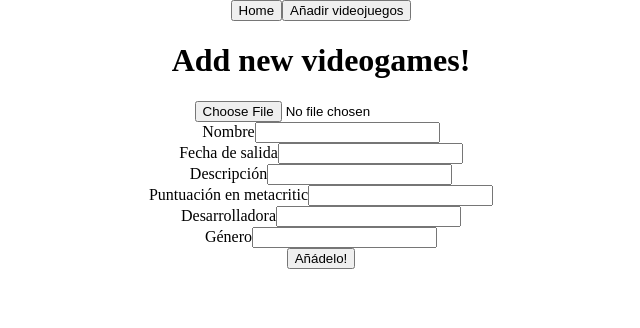
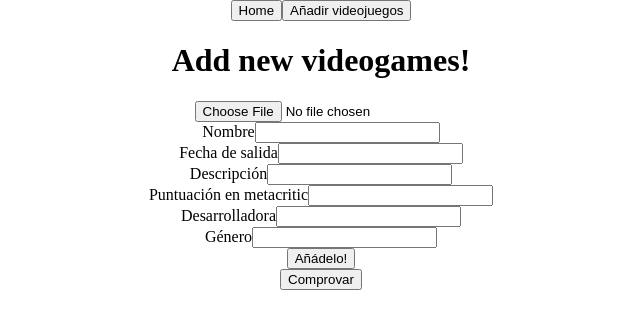
Before and after one commit to YagoPonce/videogame_guesser_client, a React (Create React App) app: page /create-videogame in a window 1280 px wide. Shown: the top 328 px of the page, without its empty margins (319-959 px from the left). Built offline with nearby package versions, Linux system fonts and the light colour scheme; no server answers.

Commit message:
boton control image

```diff
--- a/src/pages/Videogames/VideogameCreate.jsx
+++ b/src/pages/Videogames/VideogameCreate.jsx
@@ -61,13 +61,17 @@ function CreateVideogame() {
     try {
       const response = await uploadImageService(sendForm);
       setImageUrl(response.data.image);
-      console.log(response.data.image, "image url", imageUrl )
+
       setIsUploadingImage(false);
     } catch (error) {
       console.log(error);
     }
   };
 
+
+  const chechImageUrl = () => {
+console.log(imageUrl)
+  }
   return (
     <div>
       <h1>Add new videogames!</h1>
@@ -138,6 +142,8 @@ function CreateVideogame() {
       <button type='form' onClick={addVideogame}>Añádelo!</button>
 
       </form>
+
+      <button onClick={chechImageUrl} >Comprovar</button>
     </div>
   );
 }
```
